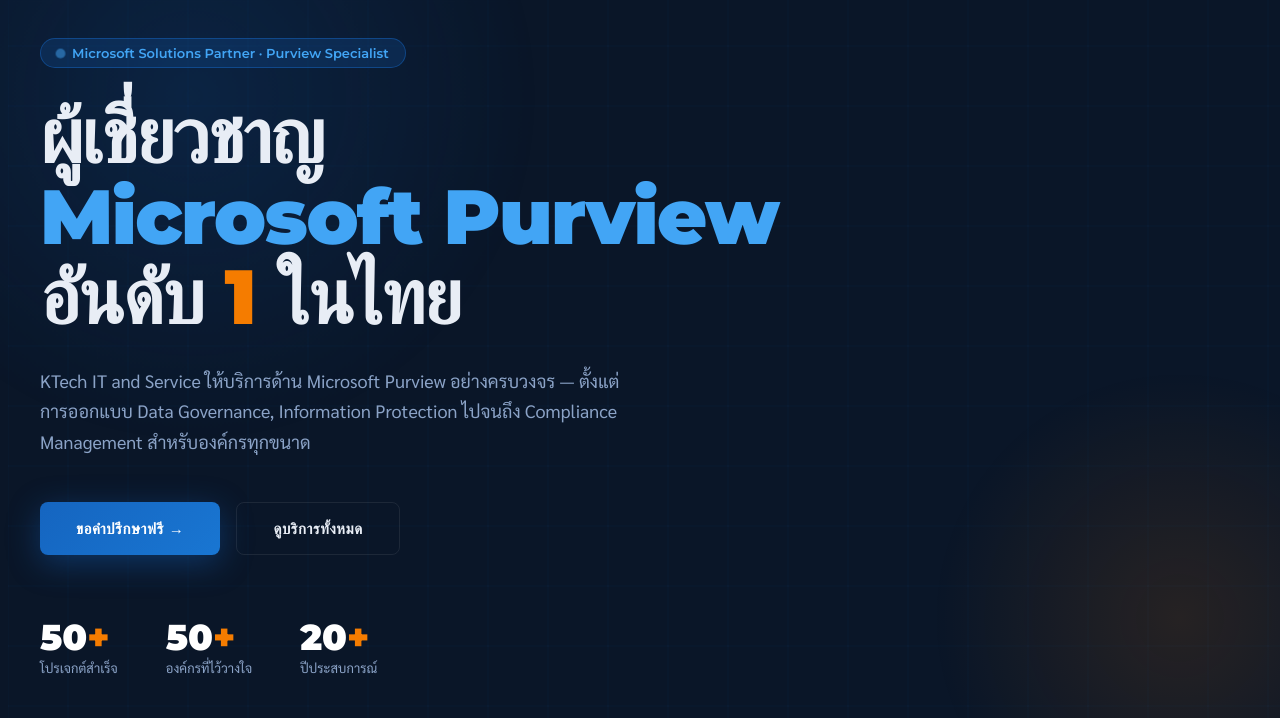
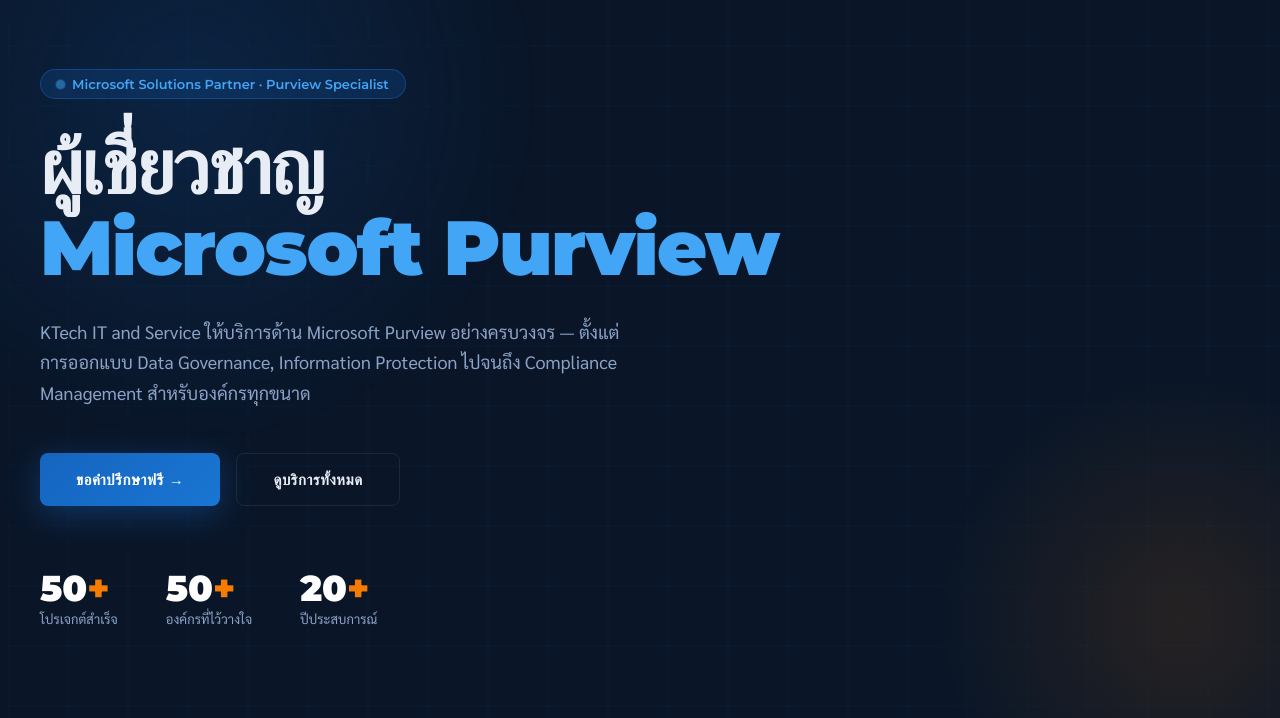
Before and after one commit to loetritk/ktech-website, a plain HTML site: page index.html in a window 1280 px wide. Shown: the part 82-800 px from the top of the page. Drawn offline with Linux system fonts and the light colour scheme.

Commit message:
Remove ranking text from header in index.html
Removed ranking information from the header.

```diff
--- a/index.html
+++ b/index.html
@@ -754,7 +754,6 @@
     <h1>
       ผู้เชี่ยวชาญ<br/>
       <span class="accent-blue">Microsoft Purview</span><br/>
-      อันดับ <span class="accent">1</span> ในไทย
     </h1>
     <p class="hero-sub">
       KTech IT and Service ให้บริการด้าน Microsoft Purview อย่างครบวงจร — ตั้งแต่การออกแบบ Data Governance, Information Protection ไปจนถึง Compliance Management สำหรับองค์กรทุกขนาด
```
